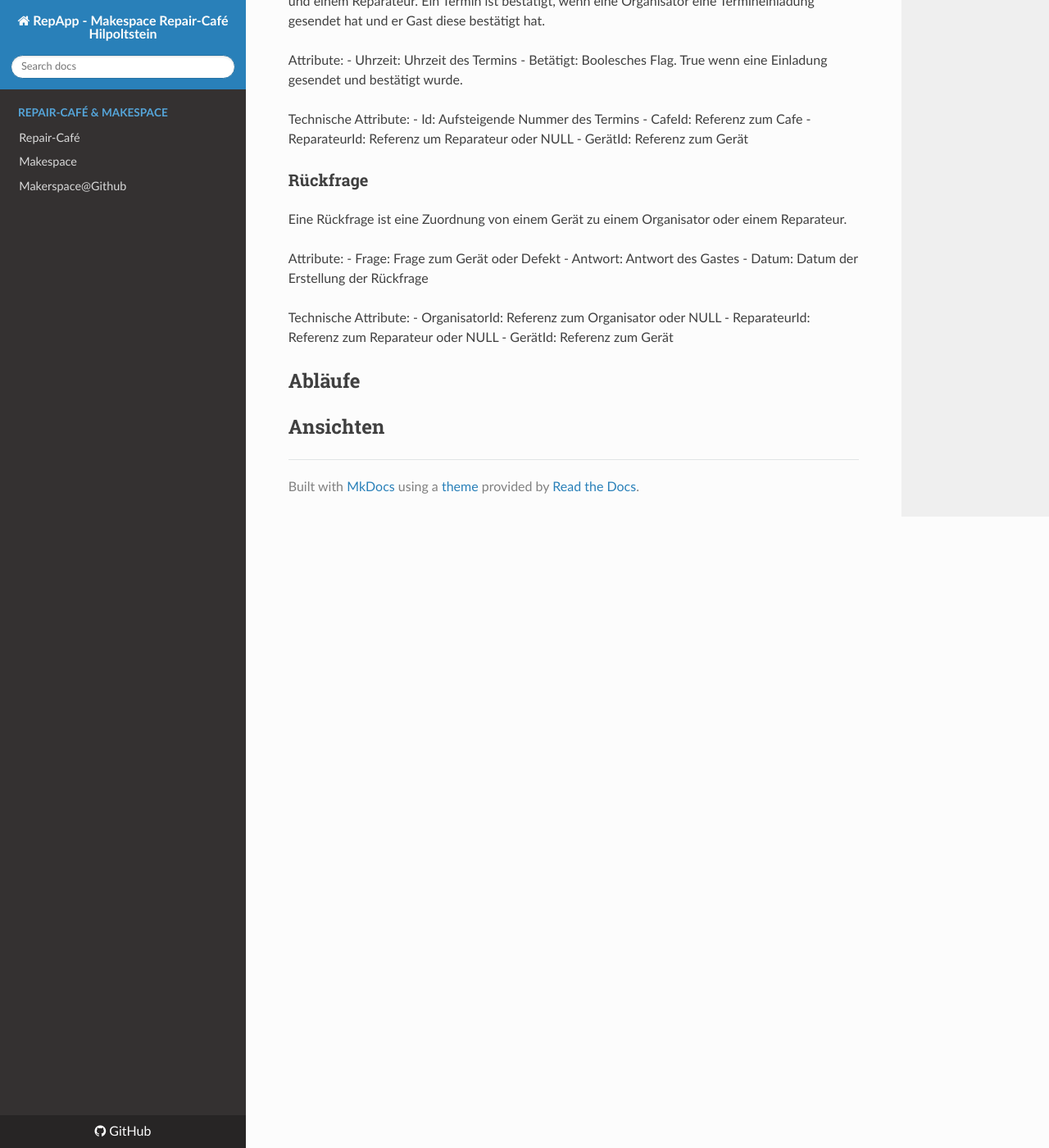
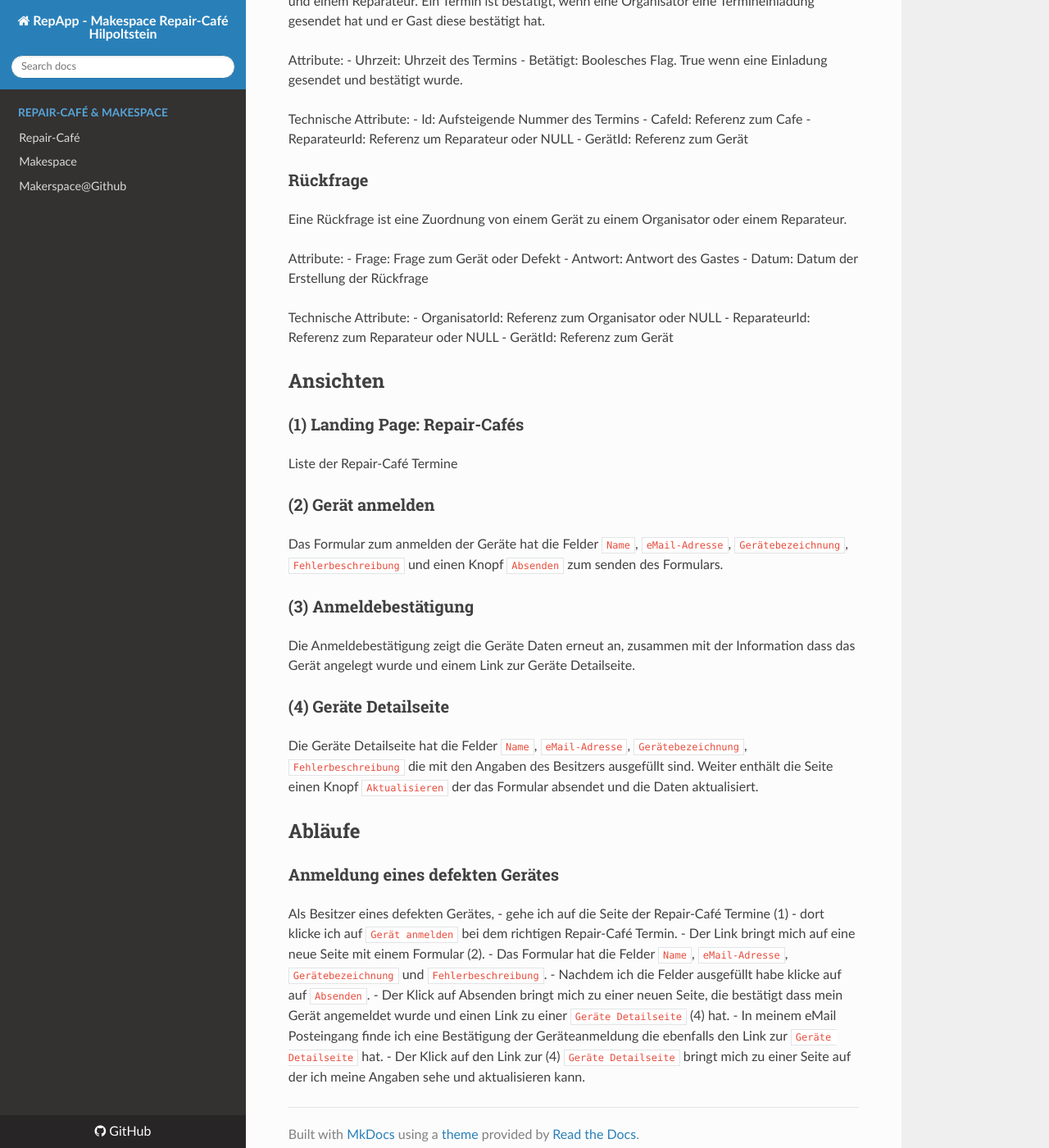
Before and after one commit to makes-hacks-hip/RepApp, an MkDocs documentation site: the page built from docs/index.md, in a window 1280 px wide and 1400 px high, scrolled down 3363 px. Shown: the whole window at 82% size. Built offline with MkDocs 1.6.1, drawn with Linux system fonts in a browser that asks for light colours; nearby versions of some CDN libraries.

Commit message:
Ablauf: Geräteanmeldung

```diff
--- a/docs/index.md
+++ b/docs/index.md
@@ -138,6 +138,34 @@ Technische Attribute:
 - ReparateurId: Referenz zum Reparateur oder NULL
 - GerätId: Referenz zum Gerät
 
+## Ansichten
+
+### (1) Landing Page: Repair-Cafés
+
+Liste der Repair-Café Termine
+
+### (2) Gerät anmelden
+
+Das Formular zum anmelden der Geräte hat die Felder `Name`, `eMail-Adresse`, `Gerätebezeichnung`, `Fehlerbeschreibung` und einen Knopf `Absenden` zum senden des Formulars.
+
+### (3) Anmeldebestätigung
+
+Die Anmeldebestätigung zeigt die Geräte Daten erneut an, zusammen mit der Information dass das Gerät angelegt wurde und einem Link zur Geräte Detailseite.
+
+### (4) Geräte Detailseite
+
+Die Geräte Detailseite hat die Felder `Name`, `eMail-Adresse`, `Gerätebezeichnung`, `Fehlerbeschreibung` die mit den Angaben des Besitzers ausgefüllt sind. Weiter enthält die Seite einen Knopf `Aktualisieren` der das Formular absendet und die Daten aktualisiert.
+
 ## Abläufe
 
-## Ansichten
+### Anmeldung eines defekten Gerätes
+
+Als Besitzer eines defekten Gerätes,
+- gehe ich auf die Seite der Repair-Café Termine (1)
+- dort klicke ich auf `Gerät anmelden` bei dem richtigen Repair-Café Termin.
+- Der Link bringt mich auf eine neue Seite mit einem Formular (2).
+- Das Formular hat die Felder `Name`, `eMail-Adresse`, `Gerätebezeichnung` und `Fehlerbeschreibung`.
+- Nachdem ich die Felder ausgefüllt habe klicke auf auf `Absenden`.
+- Der Klick auf Absenden bringt mich zu einer neuen Seite, die bestätigt dass mein Gerät angemeldet wurde und einen Link zu einer `Geräte Detailseite` (4) hat.
+- In meinem eMail Posteingang finde ich eine Bestätigung der Geräteanmeldung die ebenfalls den Link zur `Geräte Detailseite` hat.
+- Der Klick auf den Link zur (4) `Geräte Detailseite` bringt mich zu einer Seite auf der ich meine Angaben sehe und aktualisieren kann.
```
